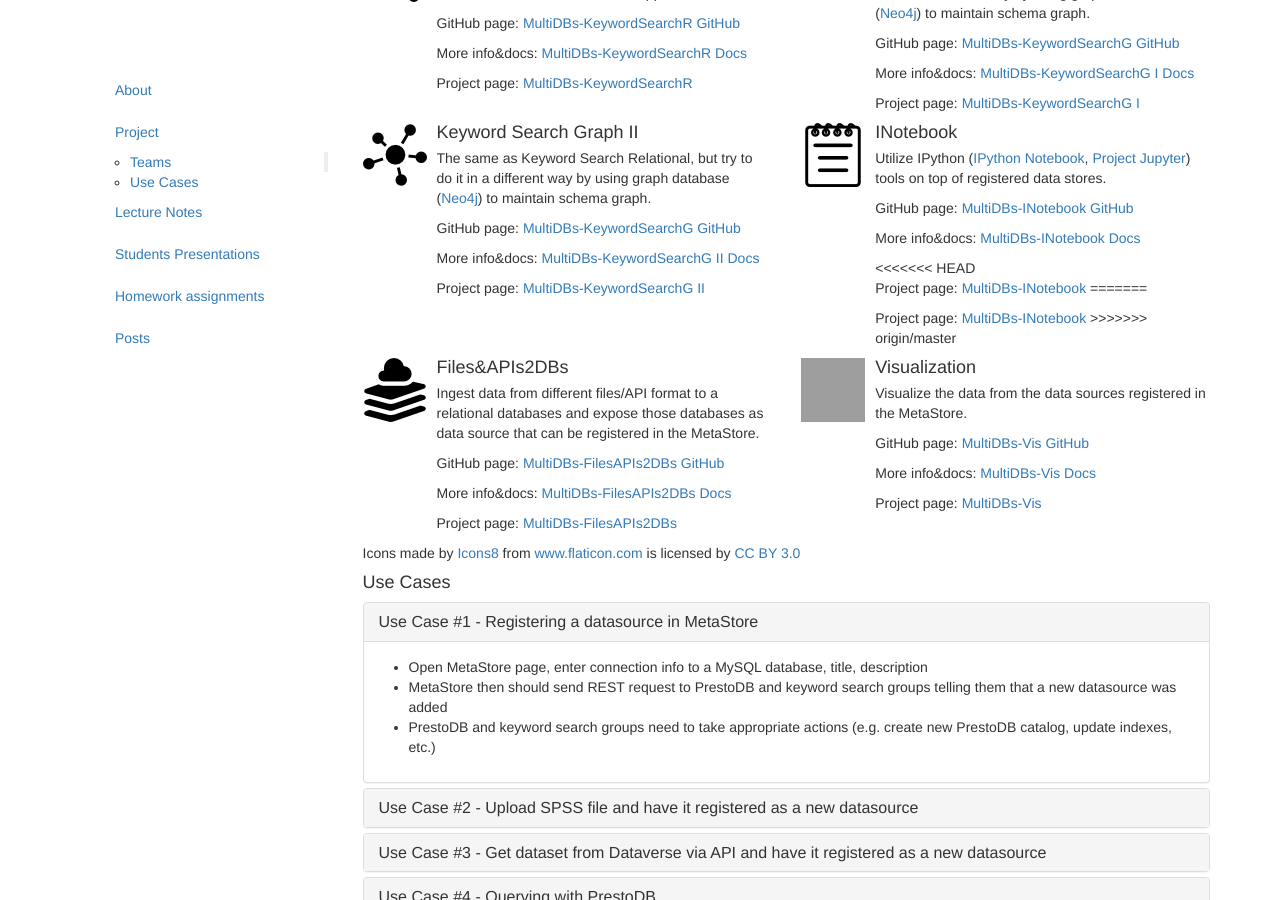
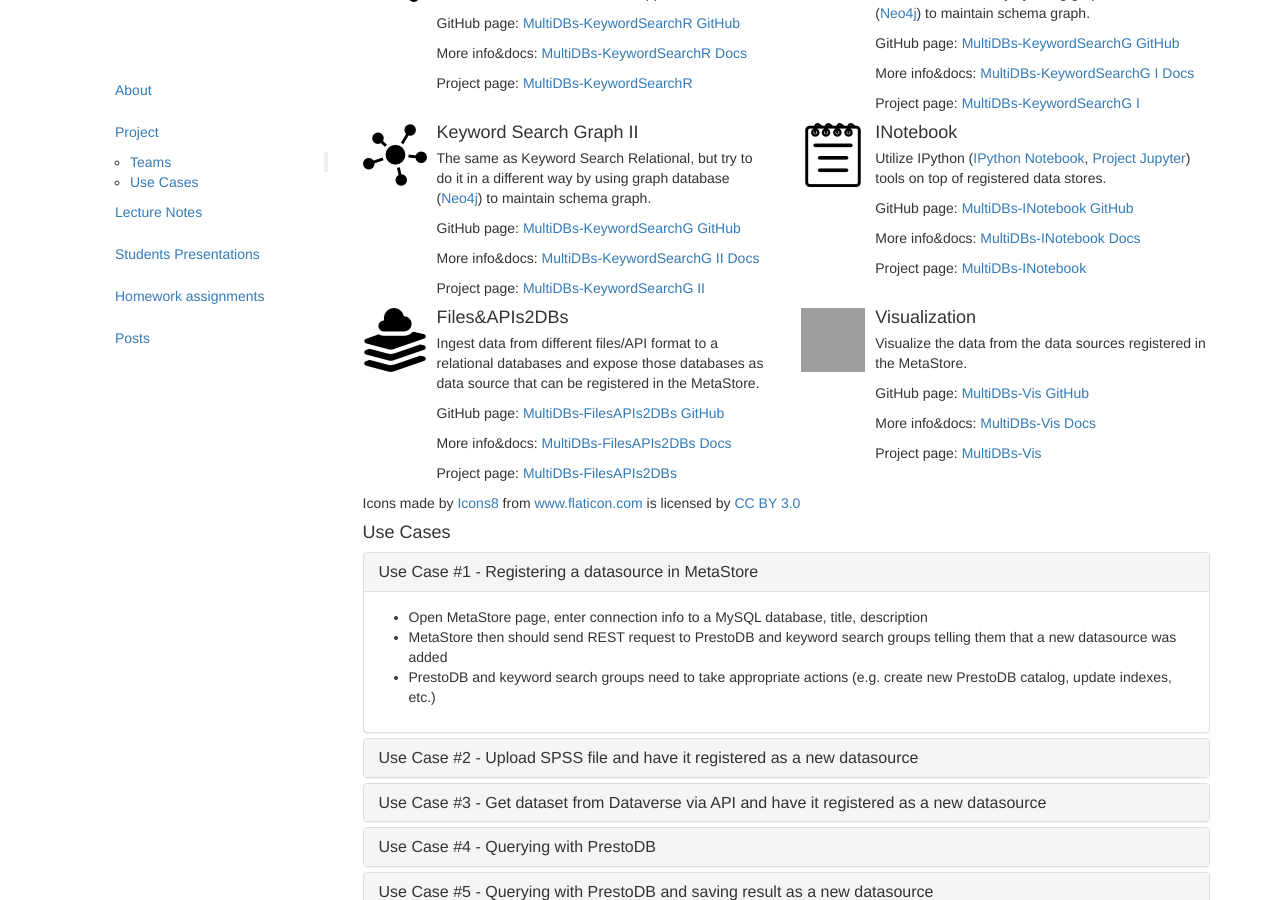
Before and after one commit to infsci2711/infsci2711.github.io, a Jekyll site: the page built from index.html, in a window 1280 px wide and 900 px high, scrolled down 825 px. Built offline with Jekyll 4.4.1, drawn with Linux system fonts in a browser that asks for light colours; grey boxes are pictures that could not be loaded.

Commit message:
updated project urls

```diff
--- a/index.html
+++ b/index.html
@@ -202,11 +202,7 @@
                         </p>
                         <p> More info&amp;docs: <a href="http://infsci2711.github.io/MultiDBs-INotebook-Server" target="_blank">MultiDBs-INotebook Docs</a>
                         </p>
-<<<<<<< HEAD
                         <p> Project page: <a href="http://colfusion.exp.sis.pitt.edu/notebook/" target="_blank">MultiDBs-INotebook</a>
-=======
-                        <p> Project page: <a href="http://54.152.29.103" target="_blank">MultiDBs-INotebook</a>
->>>>>>> origin/master
                         </p>
                       </div>
                     </div>
```
